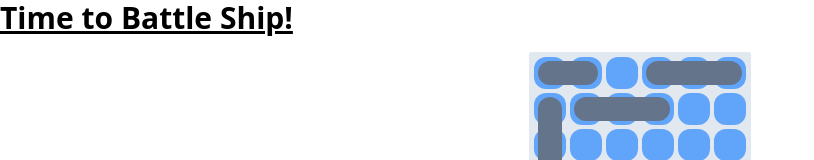
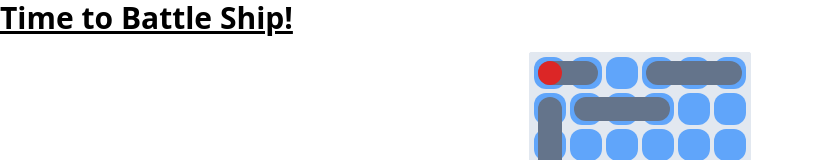
Before and after one commit to smmmfrd/battleship-react, a React (Vite) app: page / in a window 1280 px wide. Both pictures are taken after a click on the element 550 px from the left and 73 px from the top of the page. Shown: the top 160 px of the page, without its empty margins (0-814 px from the left). Built offline with nearby package versions, Linux system fonts and the light colour scheme.

Commit message:
Hit and Miss Display

```diff
--- a/src/components/BoardDisplay.jsx
+++ b/src/components/BoardDisplay.jsx
@@ -1,27 +1,38 @@
 import GridSquare from "./GridSquare";
 
 export default function BoardDisplay({ boardSize, shipMargin, shipData, boardData, handleSquareClick }) {
-
-    var ships = shipData;
 
     function fillGrid() {
         var squares = [];
         for (let i = 0; i < boardSize * boardSize; i++) {
             // console.log(boardData[i]);
             squares.push(
-                <GridSquare key={i} handleClick={handleSquareClick} position={i}/>
+                <GridSquare key={i} position={i}
+                handleClick={boardData[i] > 0 ?  () => {} : handleSquareClick }/>
             );
             switch (boardData[i]) {
                 case 0:
                     break;
                 case 1:
-                    console.log("missed here");
+                    squares.push(
+                        <div
+                        key={`${i} ${boardData[i]}`}
+                        className="w-6 h-6 m-1 bg-slate-200 rounded-full absolute z-10"
+                        style={placeMarker(i)}
+                        />
+                    );
                     break;
                 case 2:
-                    console.log("hit here");
+                    squares.push(
+                        <div
+                        key={`${i} ${boardData[i]}`}
+                        className="w-6 h-6 m-1 bg-red-600 rounded-full absolute z-10"
+                        style={placeMarker(i)}
+                        />
+                    );
                     break;
                 default:
-                    console.log("Value not found: ", boardData[i]);
+                    console.error("Value not found: ", boardData[i]);
                     break;
             }
         }
@@ -46,7 +57,17 @@ export default function BoardDisplay({ boardSize, shipMargin, shipData, boardDat
         return styles;
     }
 
-    const shipElements = ships.map((ship, index) => {
+    function placeMarker(position) {
+        var styles = {};
+        var [x, y] = [position % boardSize, parseInt(position / boardSize)];
+        x = (x * 36) + 4;
+        y = (y * 36) + 4;
+        styles.left = `${x}px`;
+        styles.top = `${y}px`;
+        return styles;
+    }
+
+    const shipElements = shipData.map((ship, index) => {
         var shipName = `${ship.length} ${index}`;
         return <div
             key={shipName}
```
